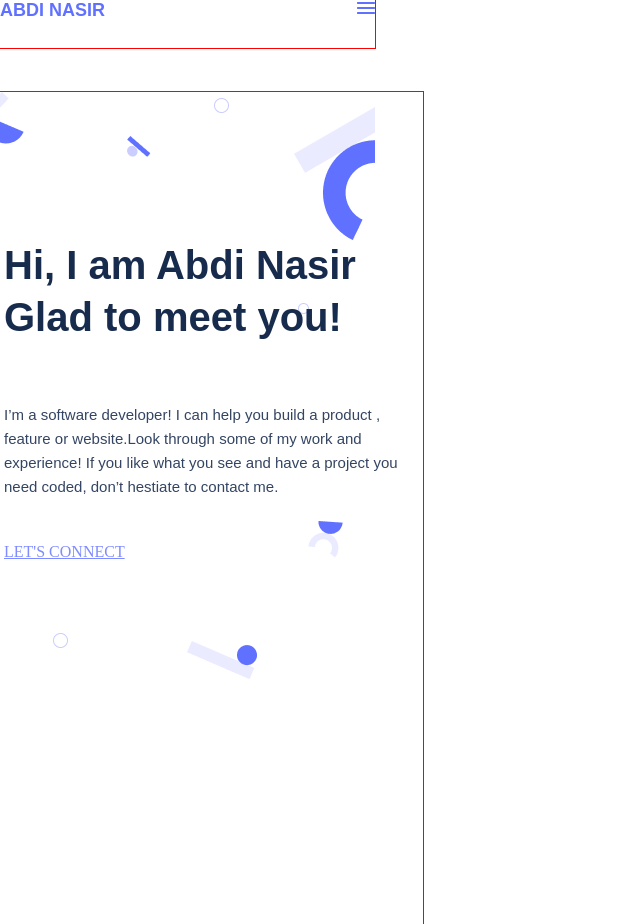
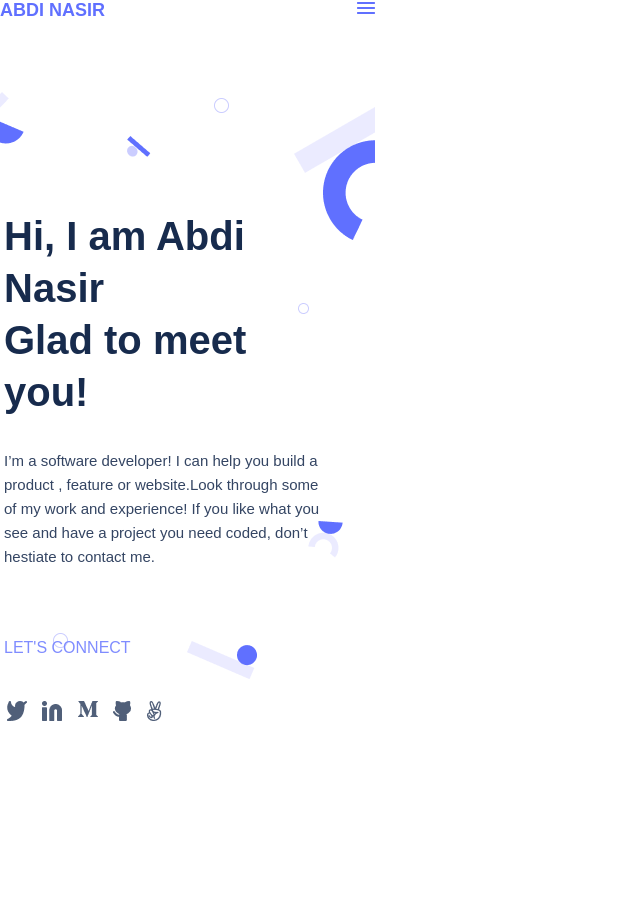
Before and after one commit to NasirSethe/Portfolio-mobile-version, a website: page index.html in a window 1280 px wide. Shown: the whole page, without its empty margins (0-640 px from the left). Drawn offline with Linux system fonts and the light colour scheme.

Commit message:
Add mark up to index.html and css files

```diff
--- a/index.html
+++ b/index.html
@@ -31,10 +31,32 @@ I’m a software developer! I can help you build a product , feature or website.
     <h1 class="connect">LET'S CONNECT</h1>
 </a>
 
+<ul class="thumbnails">
+
+<li class="twitter"><img src="Vector.png" alt="twitter">
+<a href="https://twitter.com/SetheNasir"><i class="twitting"></i></a>
+</li>
+
+<li class="linkedin"><img src="Linkedin icon.png" alt="linkedIn">
+
+</li>
+<li class="medium"><img src="Medium.png" alt="medium">
+
+  </li>
+
+  <li class="github"><img src="Vector-github.png" alt="github">
+  </li>
+
+  <li class="angellist"><img src="Angellist.png" alt="angellist">
+
+  </li>
+
+</ul>
+</ul>
 
 
 
-    </section>
+</section>
 
 
 </body>
--- a/style.css
+++ b/style.css
@@ -1,46 +1,34 @@
 
 .body {
   margin: 0%;
-  width:100%;
-
+  width: 100%;
 }
 
 .header {
   position: absolute;
   width: 375px;
   height: 48px;
-display:flex;
+  display: flex;
   justify-content: space-between;
-outline: solid red 1px;
-
-background: #FFFFFF;
-
+  background: #fff;
 }
 
 .logo {
   width: 120px;
   height: 20px;
-
-font-family: 'Poppins' ,sans-serif;
+  font-family: 'Poppins', sans-serif;
   font-style: normal;
   font-weight: 700;
   font-size: 18px;
   line-height: 20px;
-
-
   display: flex;
   align-items: center;
   text-align: center;
   text-decoration: none;
-
-
-
-color: #6070FF;
-
-
+  color: #6070ff;
 }
 
-.intro{
+.intro {
   display: flex;
   flex-direction: column;
   align-items: flex-start;
@@ -51,26 +39,21 @@ position: absolute;
   width: 375px;
   height: 604px;
   top: 92px;
-outline: solid 1px red;
   background-repeat: no-repeat;
 }
 
 .greetings {
-font-family: 'Poppins' , sans-serif;
+  font-family: 'Poppins', sans-serif;
   font-style: normal;
   font-weight: 700;
   font-size: 40px;
   line-height: 52px;
   margin-left: -20px;
-
-
   display: flex;
   align-items: center;
-
-
-
-color: #172B4D;
-
+  color: #172b4d;
+  width: 327px;
+  height: 150px;
 }
 
 .about {
@@ -80,27 +63,60 @@ font-weight: 400;
   font-size: 15px;
   line-height: 24px;
   color: #344563;
-float : left;
-
+  float: flex;
+  text-align: left;
   margin-left: -20px;
-
-
-
-
-
-
+  align-items: center;
+  width: 327px;
+  height: 146px;
 }
 
-
-
-.connect{
-font-family: 'Poppins' sans-serif;
+.connect {
+  font-family: 'Poppins', sans-serif;
   font-style: normal;
   font-weight: 500;
   font-size: 16px;
   line-height: 24px;
-color: #7F8CFF;
-margin-left:  -10px;
+  color: #7f8cff;
+  margin-left: -10px;
+  display: flex;
+  text-decoration: none;
+}
 
+.thumbnails {
+  display: flex;
+  flex-direction: row;
+  justify-content: space-evenly;
+  width: 170px;
+  flex: none;
+  flex-grow: 0;
+  list-style: none;
+  margin-left: -65px;
+  gap: 8px;
+  order: 3;
+}
 
+.twitter :hover {
+  color: #264781;
+  opacity: 0.6;
 }
+
+.linkedin :hover {
+  color: #264781;
+  opacity: 0.6;
+}
+
+.github :hover {
+  color: #264781;
+  opacity: 0.6;
+}
+
+.medium :hover {
+  color: #264781;
+  opacity: 0.6;
+}
+
+.angellist :hover {
+  color: #264781;
+  opacity: 0.6;
+}
```
Also changed, not shown: Angellist.png (added), Linkedin icon.png (added), Medium.png (added), Vector (1).png (added), Vector-github.png (added), Vector.png (added). Lines whose indentation alone changed are shown as unchanged.
